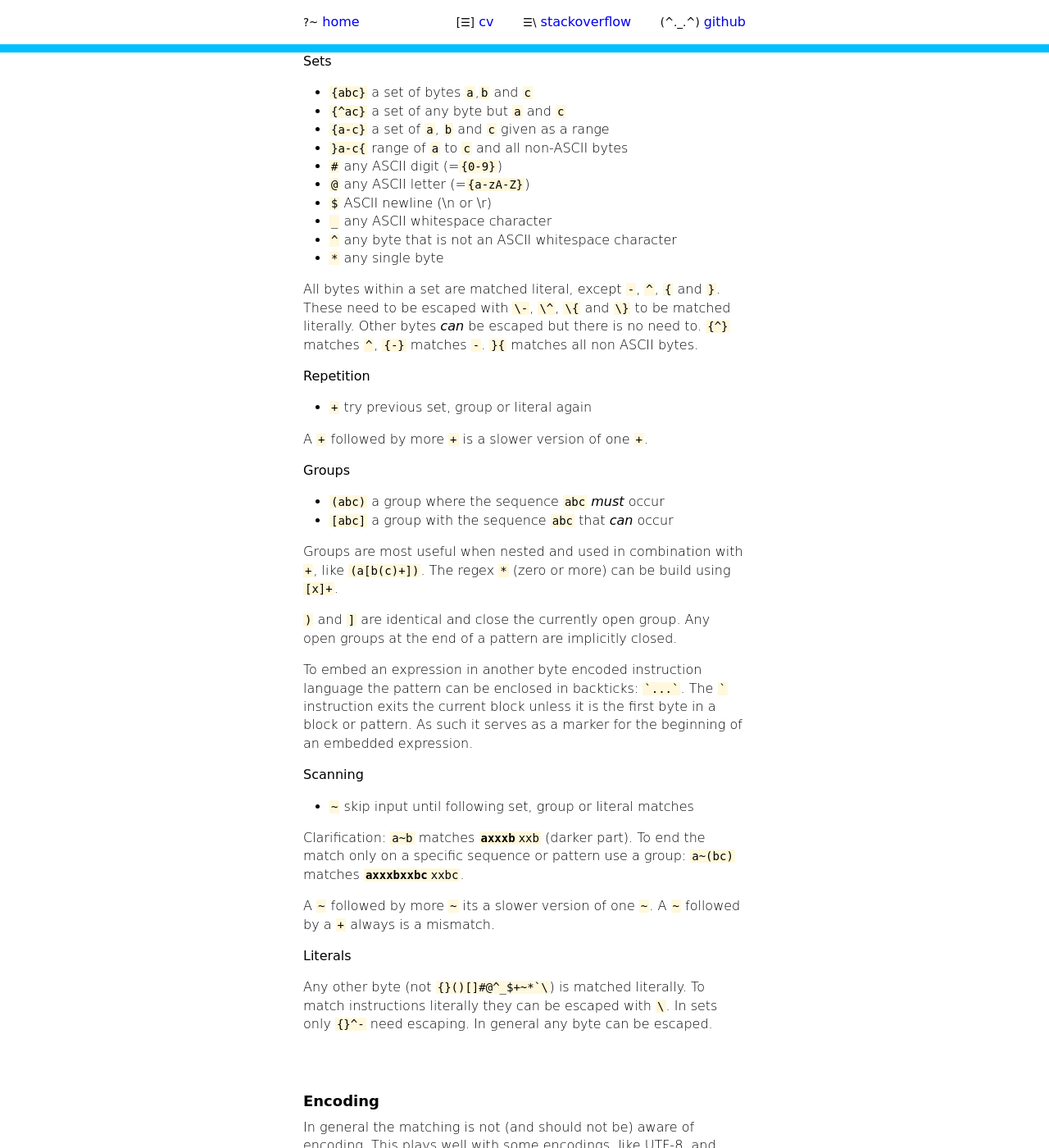
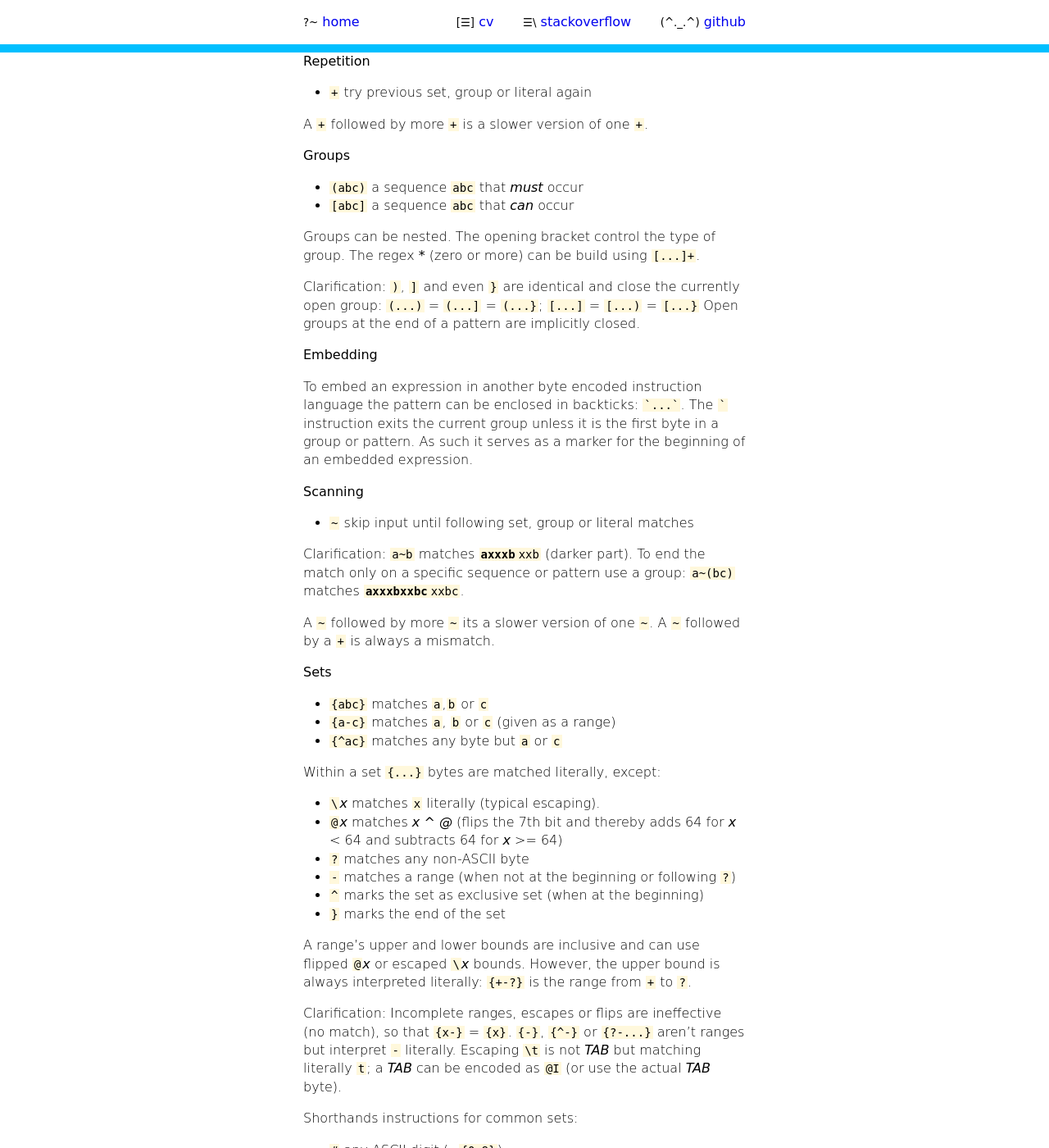
Before and after one commit to jbee/jbee.github.io, a Jekyll site: the page built from lex/index.md, in a window 1280 px wide and 1400 px high, scrolled down 1346 px. Shown: the whole window at 82% size. Built offline with Jekyll 4.4.1, drawn with Linux system fonts in a browser that asks for light colours; some of the changed text lies outside the part shown.

Commit message:
updates for latest changes

```diff
--- a/lex/index.md
+++ b/lex/index.md
@@ -70,47 +70,33 @@ Rules are byte instructions designed to give the
 appearance of syntax, but there is none.
 It is a byte-encoded interpreted language.
 
-**Sets**
-
-* `{abc}`   a set of bytes `a`,`b` and `c`
-* `{^ac}`   a set of any byte but `a` and `c`
-* `{a-c}`   a set of `a`, `b` and `c` given as a range
-* `}a-c{`   range of `a` to `c` and all non-ASCII bytes
-* `#`       any ASCII digit (=`{0-9}`)
-* `@`       any ASCII letter (=`{a-zA-Z}`)
-* `$`       ASCII newline (\n or \r)
-* `_`       any ASCII whitespace character
-* `^`       any byte that is not an ASCII whitespace character
-* `*`       any single byte
-
-All bytes within a set are matched literal, except `-`, `^`, `{` and `}`.
-These need to be escaped with `\-`, `\^`, `\{` and `\}` to be matched literally.
-Other bytes _can_ be escaped but there is no need to.
-`{^}` matches `^`, `{-}` matches `-`.
-`}{` matches all non ASCII bytes.
-
 **Repetition**
 
 * `+`      try previous set, group or literal again
 
 A `+` followed by more `+` is a slower version of one `+`.
 
+
 **Groups**
 
-* `(abc)`  a group where the sequence `abc` *must* occur
-* `[abc]`  a group with the sequence `abc` that *can* occur
+* `(abc)` a sequence `abc` that *must* occur
+* `[abc]` a sequence `abc` that *can* occur
 
-Groups are most useful when nested and used in
-combination with `+`, like `(a[b(c)+])`.
-The regex `*` (zero or more) can be build using `[x]+`.
+Groups can be nested. The opening bracket control the type of group.
+The regex _*_ (zero or more) can be build using `[...]+`.
 
-`)` and `]` are identical and close the currently open group.
-Any open groups at the end of a pattern are implicitly closed.
+Clarification: `)`, `]` and even `}` are identical and close
+the currently open group: `(...)` = `(...]` = `(...}`; `[...]` = `[...)` = `[...}`
+Open groups at the end of a pattern are implicitly closed.
+
+
+**Embedding**
 
 To embed an expression in another byte encoded instruction language the pattern
 can be enclosed in backticks: `` `...` ``. The `` ` `` instruction exits the
-current block unless it is the first byte in a block or pattern.
+current group unless it is the first byte in a group or pattern.
 As such it serves as a marker for the beginning of an embedded expression.
+
 
 **Scanning**
 
@@ -121,14 +107,50 @@ To end the match only on a specific sequence or pattern
 use a group: `a~(bc)` matches *`axxxbxxbc`*`xxbc`.
 
 A `~` followed by more `~` its a slower version of one `~`.
-A `~` followed by a `+` always is a mismatch.
+A `~` followed by a `+` is always a mismatch.
 
+
+**Sets**
+
+* `{abc}`   matches `a`,`b` or `c`
+* `{a-c}`   matches `a`, `b` or `c` (given as a range)
+* `{^ac}`   matches any byte but `a` or `c`
+
+Within a set `{...}` bytes are matched literally, except:
+* `\`_x_    matches `x` literally (typical escaping).
+* `@`_x_    matches _x ^ @_ (flips the 7th bit and thereby adds 64 for _x_ &lt; 64 and subtracts 64 for _x_ &gt;= 64)
+* `?`       matches any non-ASCII byte
+* `-`       matches a range (when not at the beginning or following `?`)
+* `^`       marks the set as exclusive set (when at the beginning)
+* `}`       marks the end of the set
+
+A range's upper and lower bounds are inclusive and can use
+flipped `@`_x_ or escaped `\`_x_ bounds.
+However, the upper bound is always interpreted literally:
+`{+-?}` is the range from `+` to `?`.
+
+Clarification: Incomplete ranges, escapes or flips are ineffective
+(no match), so that `{x-}` = `{x}`.
+`{-}`, `{^-}` or `{?-...}` aren't ranges but interpret `-` literally.
+Escaping `\t` is not _TAB_ but matching literally `t`;
+a _TAB_ can be encoded as `@I` (or use the actual _TAB_ byte).
+
+Shorthands instructions for common sets:
+* `#`       any ASCII digit (=`{0-9}`)
+* `@`       any ASCII letter (=`{a-zA-Z}`)
+* `$`       ASCII newline (\n or \r; = `{@J@M}`)
+* `_`       any ASCII whitespace character (= `{ @I@J@M}`)
+* `^`       any byte but ASCII whitespace characters (= `{^ @I@J@M}`)
+* `?`       any single byte (= `{^}`)
 
 **Literals**
 
-Any other byte (not `` {}()[]#@^_$+~*`\ ``) is matched literally.
+Any other byte (not `` {}()[]#@^_$+~?`\ ``) is matched literally.
 To match instructions literally they can be escaped with `\`.
-In sets only `{}^-` need escaping. In general any byte can be escaped.
+In general any byte can be escaped (also true in sets).
+So `\t` is not _TAB_ but literally `t`.
+Sets provide `@` to encode non-printable ASCIIs with printable ones.
+Or just encode them as the actual non-printable byte.
 
 
 ## Encoding
@@ -138,9 +160,8 @@ of encoding. This plays well with some encodings, like
 UTF-8, and badly with others.
 
 UTF-8 literals can be matched by defining the pattern
-in UTF-8 as well. Sets can only allow `}...{` or
-disallow `{...}` any non-ASCII byte what includes or
-excludes any non ASCII UTF-8 symbol.
+in UTF-8 too. Sets can allow any non-ASCII byte
+with `{?...}+` what includes any non ASCII UTF-8 symbol.
 Most often this is sufficient for lexing.
 
 
@@ -152,7 +173,7 @@ Most often this is sufficient for lexing.
 * matching never goes backwards (in input or pattern)
 * `+` is always greedy (stops on first mismatch)
 * `~` is always non-greedy (stops on first match)
-* sets are limited to ASCII (a single byte)
+* sets are limited to ASCII (or single bytes)
 * `\` escaping can be applied to any subsequent byte anywhere
 * there are no modes
 * any sequence of bytes is a valid pattern and has defined semantics
@@ -197,7 +218,7 @@ Dates
 
 * `####/##/##`: *yyyy/mm/dd*
 * `##[##]/##/##`: *yy/mm/dd* or *yyyy/mm/dd*
-* `##{/-.}##{/-.}##`: *dd/mm/yy*, *dd-mm-yy* or *dd.mm.yy*
+* `##{-/.}##{-/.}##`: *dd/mm/yy*, *dd-mm-yy* or *dd.mm.yy*
 * `#[#]/#[#]/##[##]`: *d/m/yy*, *dd/mm/yy*, *d/m/yyyy* or *dd/mm/yyyy*
 
 Times
@@ -226,16 +248,19 @@ Strings
 Identifiers
 
 * `@+[{-_}{a-zA-Z0-9}+]+`: general letters and digits; `foo`, `Foo`, `foo-bar`, `fooBar`, `foo_bar`, `foo1`, `foo2bar`, ...
-* `\$@}a-zA-Z0-9_{+`: php style; `$foo`, `$föö`, `$FOO2`, `$foo_bar`
+* `\$@{?a-zA-Z0-9_}+`: php style; `$foo`, `$föö`, `$FOO2`, `$foo_bar`
 
 Phone Numbers
 
-* `[\+]#+[{ -}#+]+`: local or international; `0150 963852`, `0150-963852`, `+49 12345 698547`, ...
+* `[\+]#+[{- }#+]+`: local or international; `0150 963852`, `0150-963852`, `+49 12345 698547`, ...
 
 
 ## Philosophy
 
-Complex patterns might have multiple cases.
+Linear expressions have no OR construct.
+While this makes them (mostly) linear some patterns
+naturally ask for multiple cases.
+
 In such cases a common super-pattern is used that
 potentially matches more but does not conflict with
 other patterns. Full conformity is then checked in
```
Also changed, not shown: other parts of lex/index.md (+1 -0 lines).
